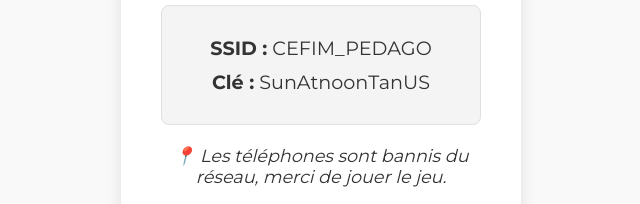
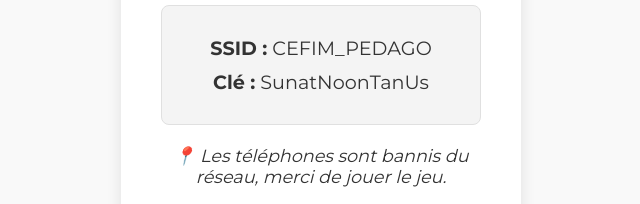
Before and after one commit to cefimcampus/lewifi, a plain HTML site: page index.html in a window 1280 px wide. Shown: the part 382-586 px from the top of the page, 319-959 px from the left. Drawn offline with Linux system fonts and the light colour scheme.

Commit message:
Update index.html

```diff
--- a/index.html
+++ b/index.html
@@ -17,7 +17,7 @@
             <h1>Accès WIFI</h1>
             <div class="wifi-info">
                 <p><strong>SSID :</strong> CEFIM_PEDAGO</p>
-                <p><strong>Clé :</strong> <span id="wifi-key">SunAtnoonTanUS</span></p>
+                <p><strong>Clé :</strong> <span id="wifi-key">SunatNoonTanUs</span></p>
                <!-- <button class="copy-button" onclick="copyToClipboard()">📋 Copier la clé</button>
                 <div id="copy-feedback" class="feedback hidden">Clé WIFI copiée !</div> -->
             </div>
```
